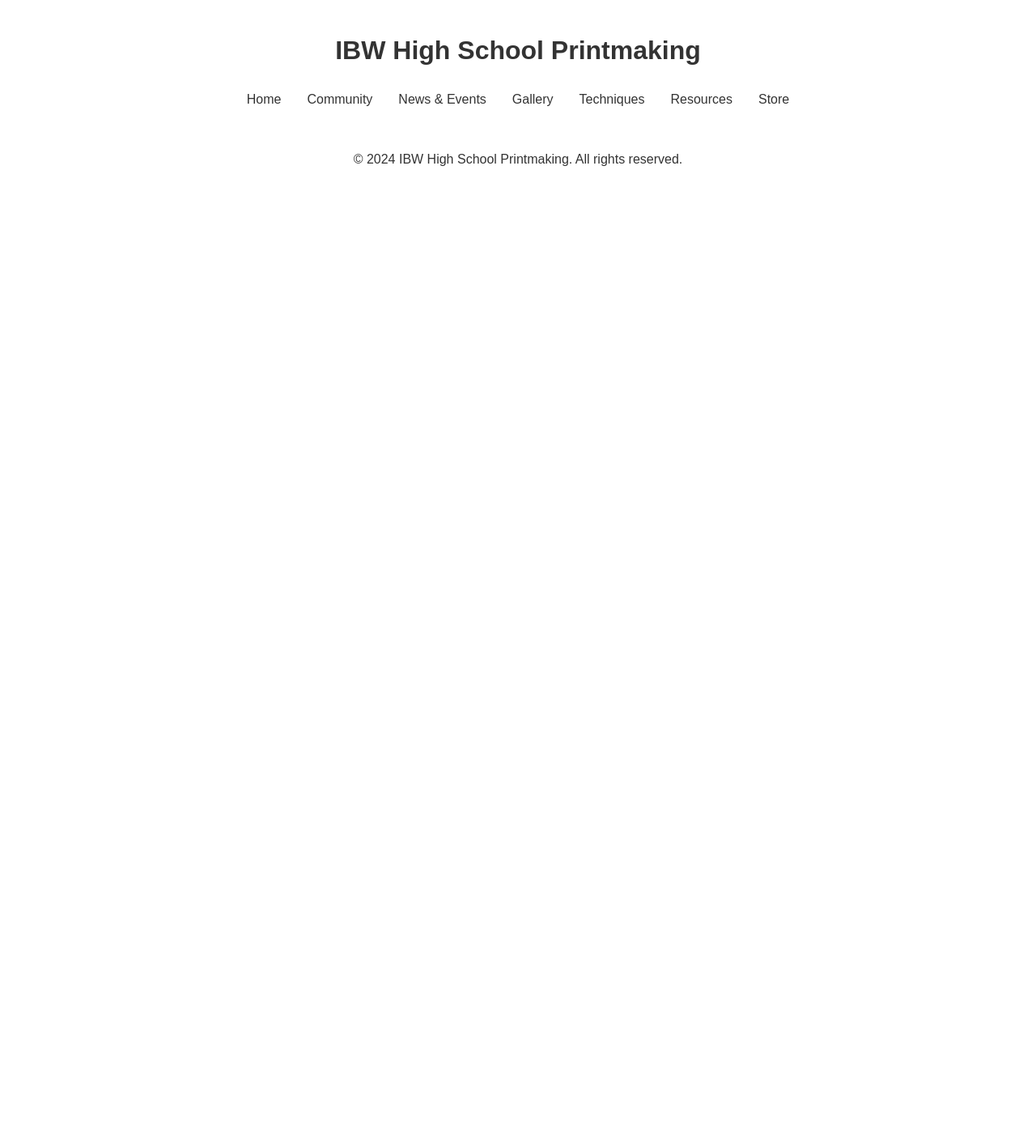
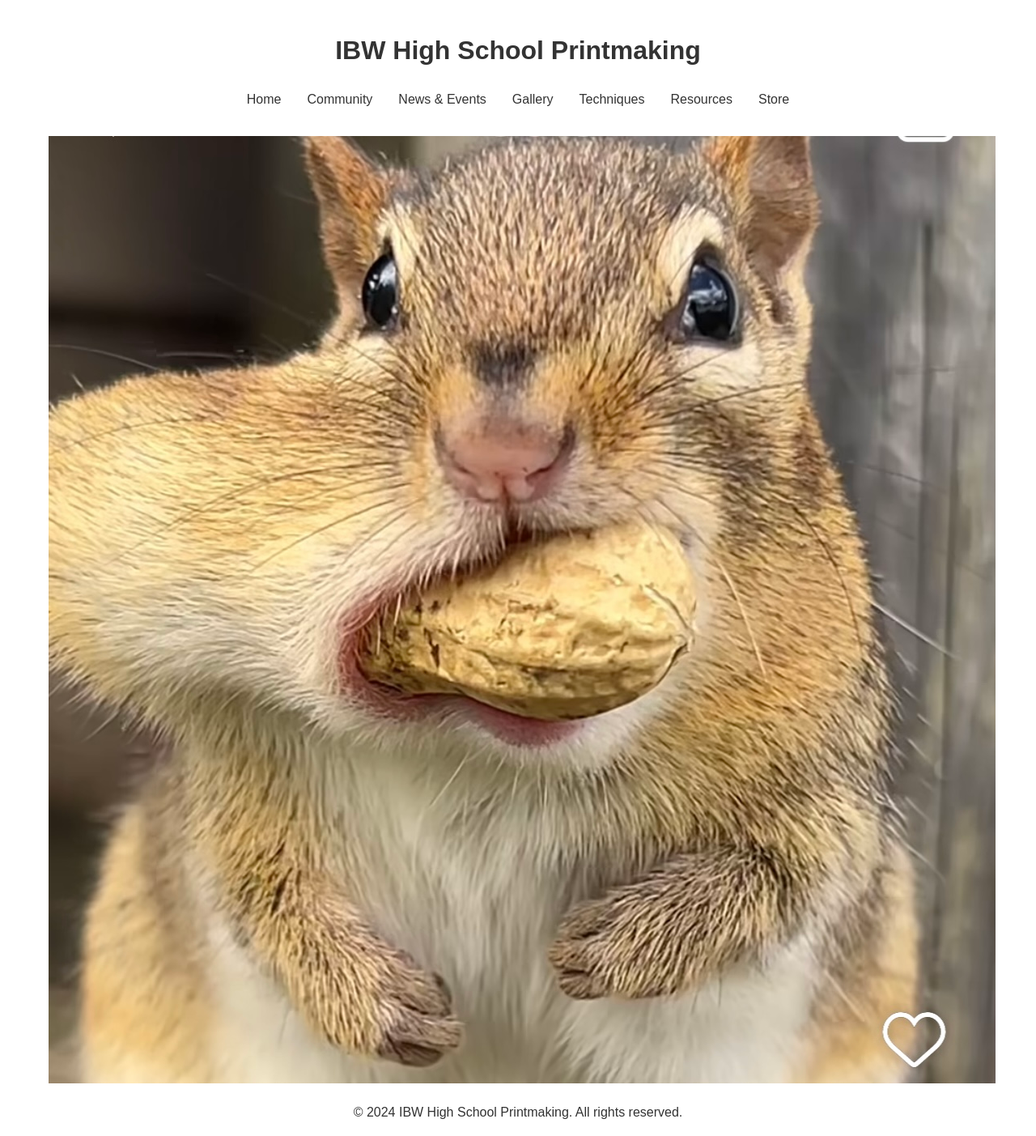
Before and after one commit to IBWPrintmaking/IBWPrintmaking.github.io, a Jekyll site: the page built from techniques.html, in a window 1280 px wide. Shown: the whole page at 81% size. Built offline with Jekyll 4.4.1, drawn with Linux system fonts in a browser that asks for light colours; before the commit the page ends 900 px from its top, so only the background shows below that.

Commit message:
image test

```diff
--- a/techniques.html
+++ b/techniques.html
@@ -2,3 +2,5 @@
 layout: default
 title: Techniques
 ---
+
+<img src="assets/designs/IMG_5797.JPG" alt="alternatetext">
```
